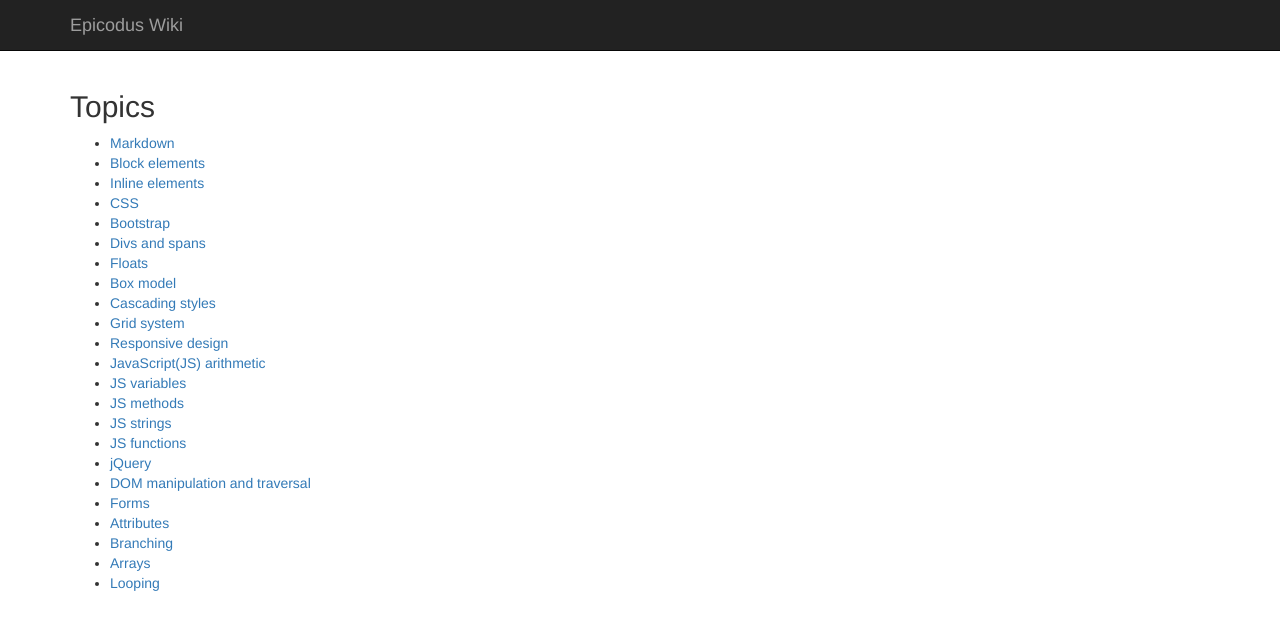
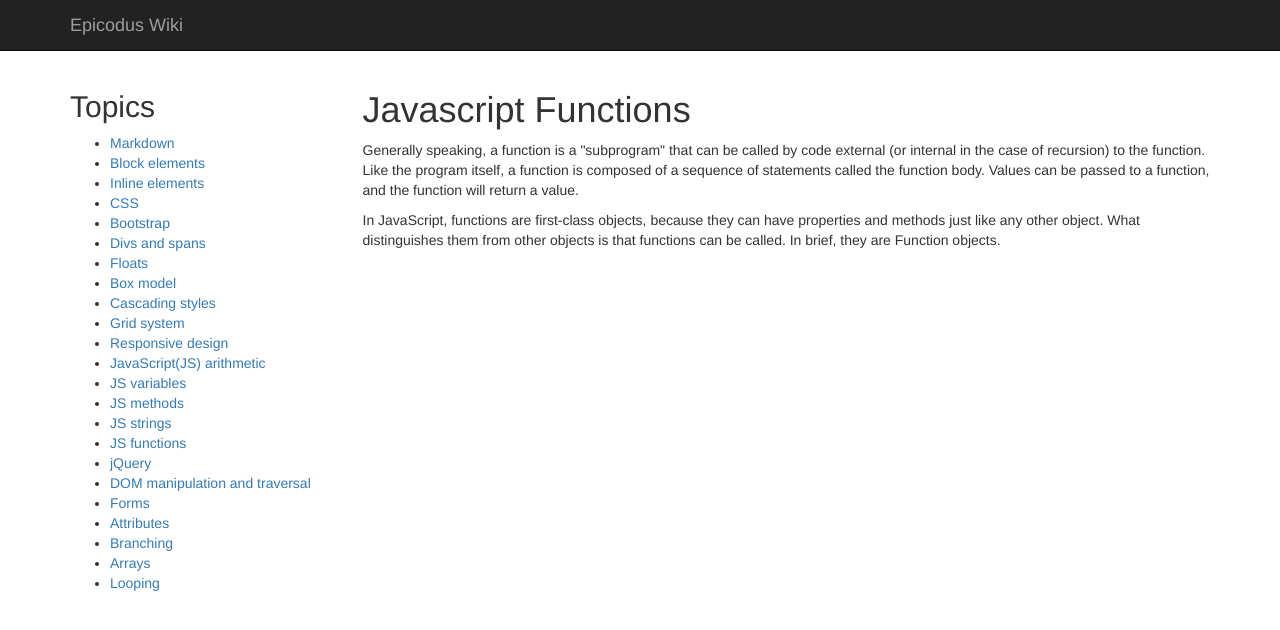
Before and after one commit to OskarRadon/wikiproject, a plain HTML site: page pages/jsfunctions.html in a window 1280 px wide. Drawn offline with Linux system fonts and the light colour scheme.

Commit message:
Add js functions page content

```diff
--- a/pages/jsfunctions.html
+++ b/pages/jsfunctions.html
@@ -46,8 +46,13 @@
           </ul>
         </div>
         <div class="col-sm-9">
-          <h1></h1>
-          <p></p>
+          <h1>Javascript Functions</h1>
+          <p>
+            Generally speaking, a function is a "subprogram" that can be called by code external (or internal in the case of recursion) to the function. Like the program itself, a function is composed of a sequence of statements called the function body. Values can be passed to a function, and the function will return a value.
+          </p>
+          <p>
+            In JavaScript, functions are first-class objects, because they can have properties and methods just like any other object. What distinguishes them from other objects is that functions can be called. In brief, they are Function objects.
+          </p>
         </div>
       </div>
     </div>
```
